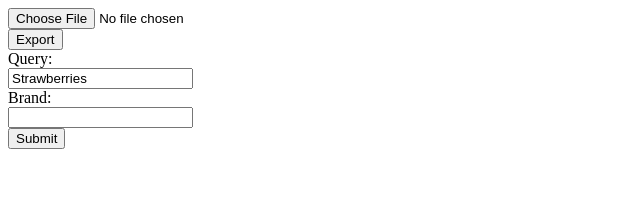
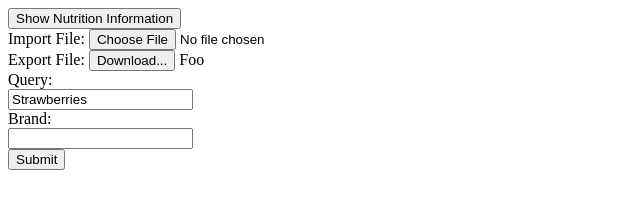
Before and after one commit to samchristywork/recipe-manager, a website: page public/index.html in a window 1280 px wide. Shown: the whole page, without its empty margins (0-640 px from the left). Drawn offline with Linux system fonts and the light colour scheme.

Commit message:
Feature: Add button and reorg layout

```diff
--- a/public/index.html
+++ b/public/index.html
@@ -10,10 +10,13 @@
   <link href="https://fonts.googleapis.com/css2?family=Roboto&display=swap" rel="stylesheet">
 </head>
 <body>
-  <input type="file" onchange="importFoods(this)">
   <div id="foods"></div>
   <div id="total_nutrients"></div>
-  <a id="download_button"><button>Export</button></a><br>
+  <button onclick='show_nutrition_information()'>Show Nutrition Information</button><br>
+  <span>Import File:</span>
+  <input type="file" onchange="importFoods(this)"></input><br>
+  <span>Export File:</span>
+  <a id="download_button"><button>Download...</button></a><span> Foo</span><br>
   <label for="query">Query:</label><br>
   <input type="text" id="query" name="query" value="Strawberries"><br>
   <label for="brand">Brand:</label><br>
--- a/public/script.js
+++ b/public/script.js
@@ -16,6 +16,11 @@ let rdvs={
   "Protein": 71,
   "Sodium, Na": 2318,
   "Total lipid (fat)": 75
+}
+
+function show_nutrition_information() {
+  let e=document.querySelector("#nutrition-information");
+  e.classList.toggle("hidden");
 }
 
 function importFoods(input) {
```
